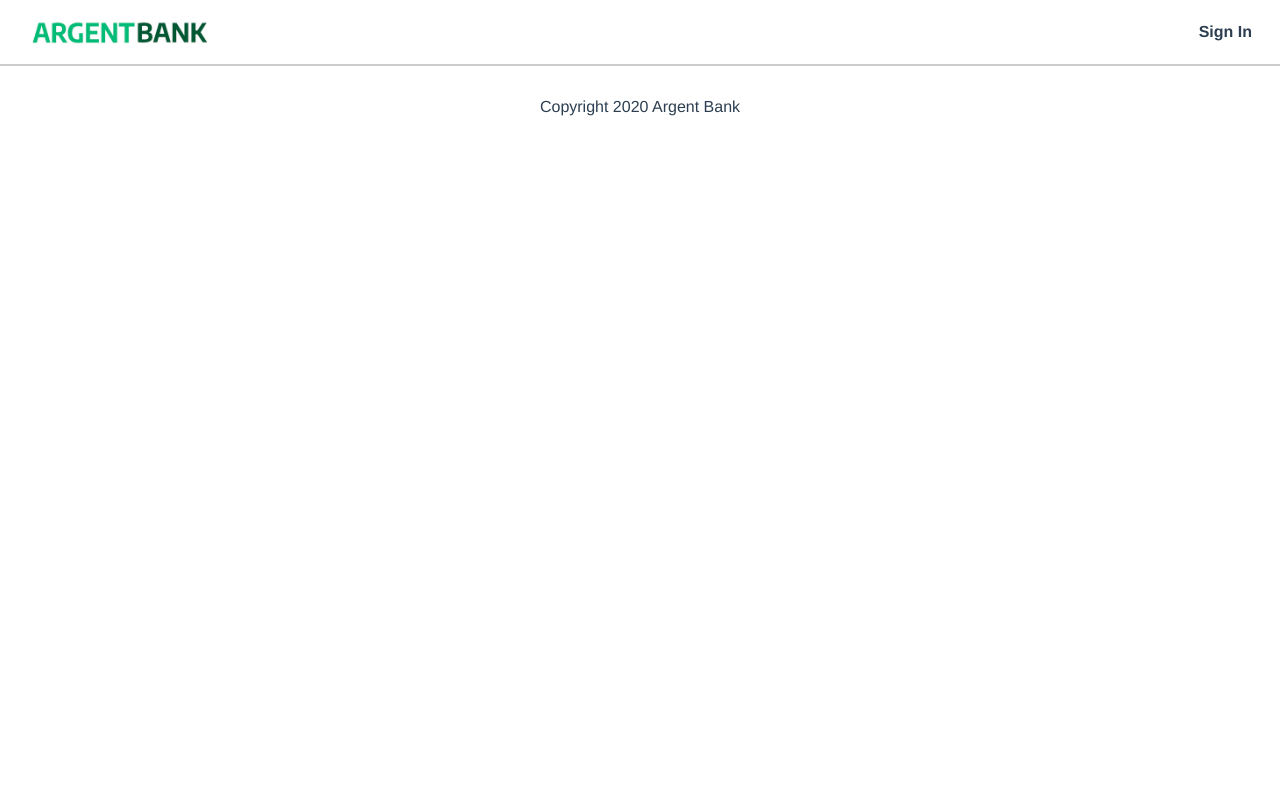
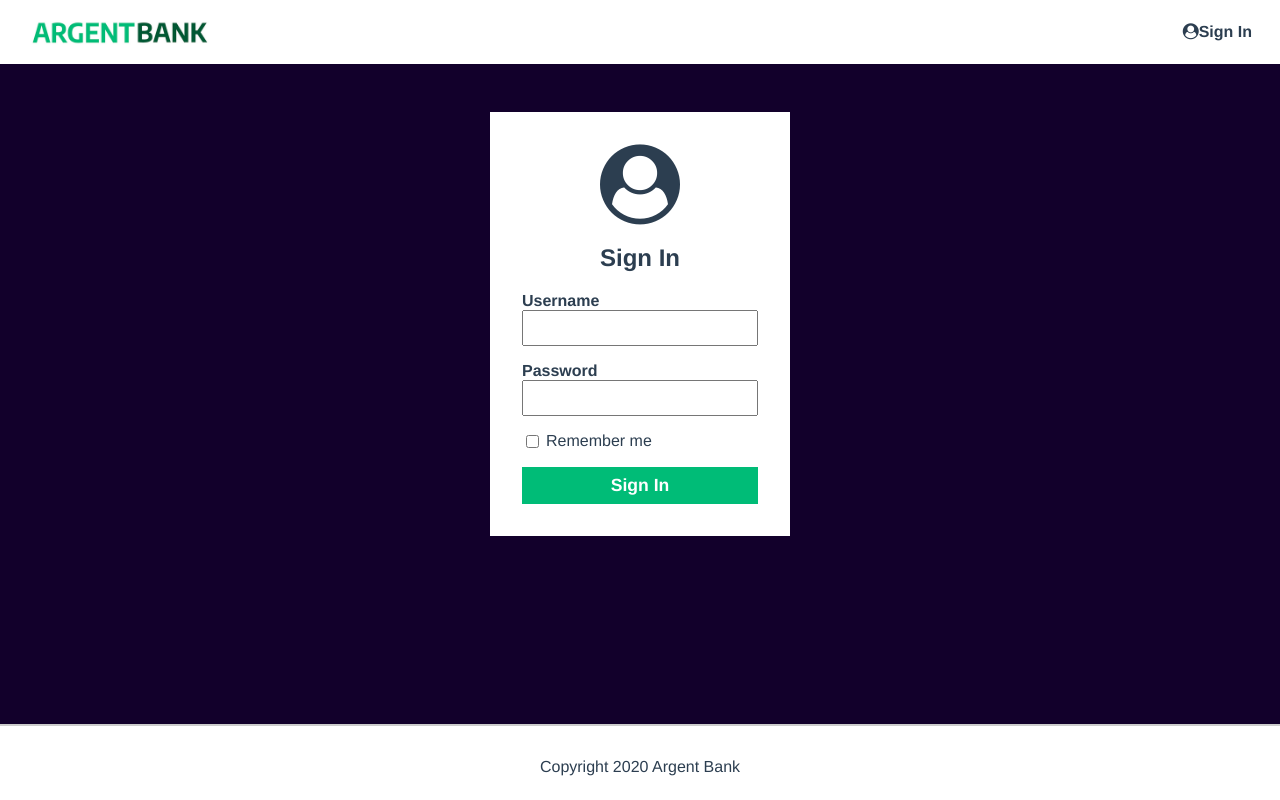
Before and after one commit to nico67-als/projet-10_argentbank, a React (Vite) app in the folder argent-bank/: page /sign-in in a window 1280 px wide. Built offline with nearby package versions, Linux system fonts and the light colour scheme.

Commit message:
add SignIn + small styles fix

```diff
--- a/argent-bank/index.html
+++ b/argent-bank/index.html
@@ -1,13 +1,17 @@
 <!doctype html>
 <html lang="fr">
+
 <head>
   <meta charset="UTF-8" />
   <link rel="icon" type="image/svg+xml" href="/favicon.svg" />
   <meta name="viewport" content="width=device-width, initial-scale=1.0" />
   <title>argent-bank</title>
+  <link rel="stylesheet" href="https://stackpath.bootstrapcdn.com/font-awesome/4.7.0/css/font-awesome.min.css" />
 </head>
+
 <body>
   <div id="root"></div>
   <script type="module" src="/src/main.jsx"></script>
 </body>
+
 </html>
--- a/argent-bank/src/pages/SignIn.jsx
+++ b/argent-bank/src/pages/SignIn.jsx
@@ -1,7 +1,29 @@
+import '../styles/SignIn.scss'
+
 const SignIn = () => {
     return (
-        <>
-        </>
+        <main className="main bg-dark">
+            <section className="sign-in-content">
+                <i className="fa fa-user-circle sign-in-icon"></i>
+                <h1>Sign In</h1>
+                <form>
+                    <div className="input-wrapper">
+                        <label htmlFor="username">Username</label>
+                        <input type="text" id="username" />
+                    </div>
+                    <div className="input-wrapper">
+                        <label htmlFor="password">Password</label>
+                        <input type="password" id="password" />
+                    </div>
+                    <div className="input-remember">
+                        <input type="checkbox" id="remember-me" />
+                        <label htmlFor="remember-me">Remember me</label>
+                    </div>
+                    <button className="sign-in-button">Sign In</button>
+
+                </form>
+            </section>
+        </main>
     )
 }
 
--- a/argent-bank/src/styles/Header.scss
+++ b/argent-bank/src/styles/Header.scss
@@ -33,12 +33,7 @@
 }
 
 .main-nav a.router-link-exact-active {
-
-
-.main-nav-logo-image {
-  max-width: 100%;
-  width: 200px;
-}color: #42b983;
+  color: #42b983;
 }
 
 .main-nav-item {
--- /dev/null
+++ b/argent-bank/src/styles/SignIn.scss
@@ -0,0 +1,50 @@
+.sign-in-button {
+  display: block;
+  width: 100%;
+  padding: 8px;
+  font-size: 1.1rem;
+  font-weight: bold;
+  margin-top: 1rem;
+  font-family: inherit;
+  border: none;
+  border-color: #00bc77;
+  background-color: #00bc77;
+  color: #fff;
+}
+
+.sign-in-content {
+  box-sizing: border-box;
+  background-color: white;
+  width: 300px;
+  margin: 0 auto;
+  margin-top: 3rem;
+  padding: 2rem;
+}
+
+.sign-in-icon {
+  font-size: 5rem;
+}
+
+.input-remember {
+  display: flex;
+}
+
+.input-remember label {
+  margin-left: 0.25rem;
+}
+
+.input-wrapper {
+  display: flex;
+  flex-direction: column;
+  text-align: left;
+  margin-bottom: 1rem;
+}
+
+.input-wrapper label {
+  font-weight: bold;
+}
+
+.input-wrapper input {
+  padding: 5px;
+  font-size: 1.2rem;
+}
--- a/argent-bank/src/styles/global.scss
+++ b/argent-bank/src/styles/global.scss
@@ -15,3 +15,9 @@
     flex-direction: column;
     min-height: 100vh;
 }
+
+#root {
+    display: flex;
+    flex-direction: column;
+    flex: 1;
+}
```
Also changed, not shown: argent-bank/src/components/FeatureItem.jsx (deleted, +0 -16 lines), argent-bank/src/components/SignInForm.jsx (added, +8 -0 lines). Lines whose indentation alone changed are shown as unchanged.
